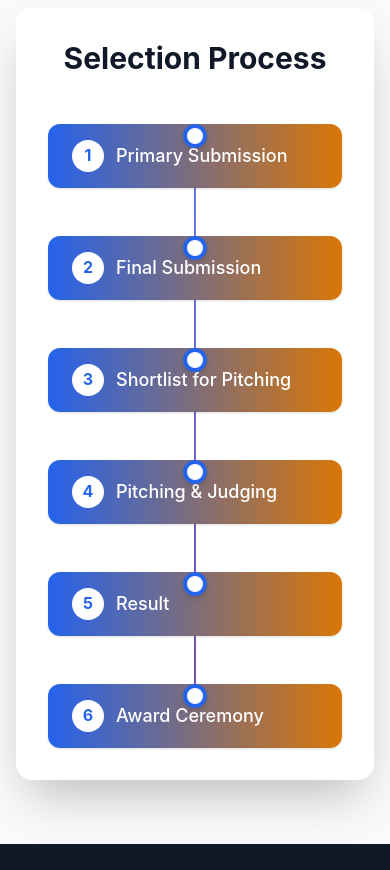
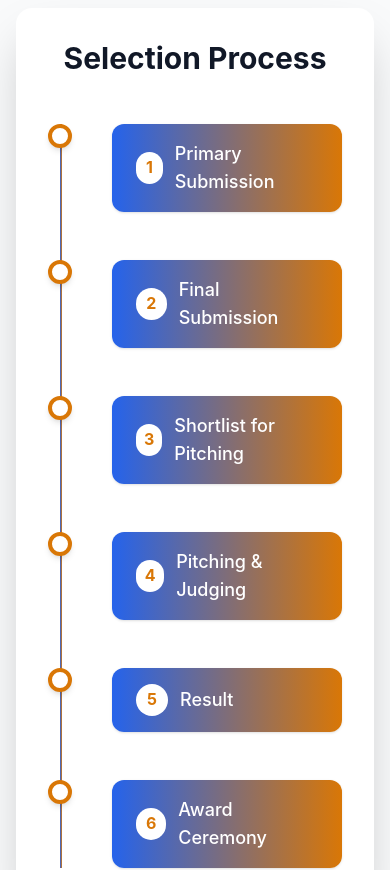
Before and after one commit to Ayonspoiler/BIIN_Award_Function, a React (Vite) app in the folder frontend/: page / in a window 390 px wide. Shown: the part 4060-4930 px from the top of the page. Built offline with nearby package versions, Linux system fonts and the light colour scheme.

Commit message:
Updated SelectionTimeline Component.

```diff
--- a/frontend/src/components/SelectionTimeline.jsx
+++ b/frontend/src/components/SelectionTimeline.jsx
@@ -19,29 +19,31 @@ const SelectionTimeline = () => {
       </h2>
 
       <div className="relative max-w-3xl mx-auto">
-        {/* Vertical line in center */}
-        <div className="absolute left-1/2 top-0 -translate-x-1/2 w-0.5 h-full gradient-bg"></div>
+        {/* Vertical line - positioned left on mobile, center on desktop */}
+        <div className="absolute left-3 md:left-1/2 top-0 md:-translate-x-1/2 w-0.5 h-full bg-gradient-to-r from-primary-600 to-secondary-600"></div>
 
         <ul className="space-y-12">
           {steps.map((step, index) => (
             <li
               key={index}
-              className={`relative flex flex-col md:flex-row md:items-center ${
+              className={`relative flex flex-col md:flex-row md:items-center pl-16 md:pl-0 ${
                 index % 2 === 0 ? "md:justify-start" : "md:justify-end"
               }`}
             >
-              {/* Timeline node */}
-              <div className="absolute left-1/2 -translate-x-1/2 w-6 h-6 rounded-full bg-white border-4 border-primary-600 shadow-md"></div>
+              {/* Timeline node - positioned left on mobile, center on desktop */}
+              <div className="absolute left-0 md:left-1/2 md:-translate-x-1/2 w-6 h-6 rounded-full bg-white border-4 border-secondary-600 shadow-md"></div>
 
               {/* Step card */}
               <div
                 className={`w-full md:w-5/12 ${
-                  index % 2 === 0 ? "md:pr-12 text-right" : "md:pl-12 text-left"
+                  index % 2 === 0
+                    ? "md:pr-12 md:text-right"
+                    : "md:pl-12 md:text-left"
                 }`}
               >
                 <div className="bg-gradient-to-r from-primary-600 to-secondary-600 text-white px-6 py-4 rounded-xl shadow hover:shadow-lg transition">
                   <div className="flex items-center gap-3">
-                    <div className="bg-white text-primary-600 font-bold w-8 h-8 flex items-center justify-center rounded-full">
+                    <div className="bg-white text-secondary-600 font-bold w-8 h-8 flex items-center justify-center rounded-full">
                       {index + 1}
                     </div>
                     <h3 className="font-medium text-lg flex items-center gap-2">
```
